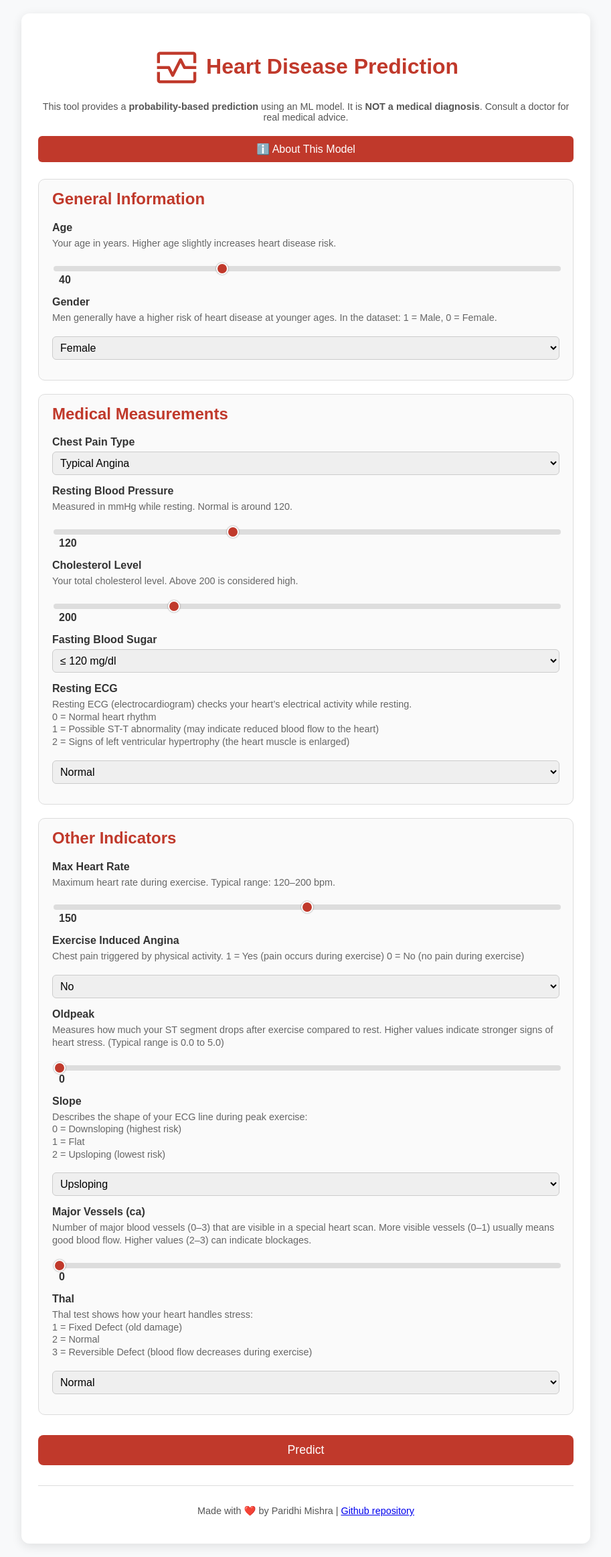
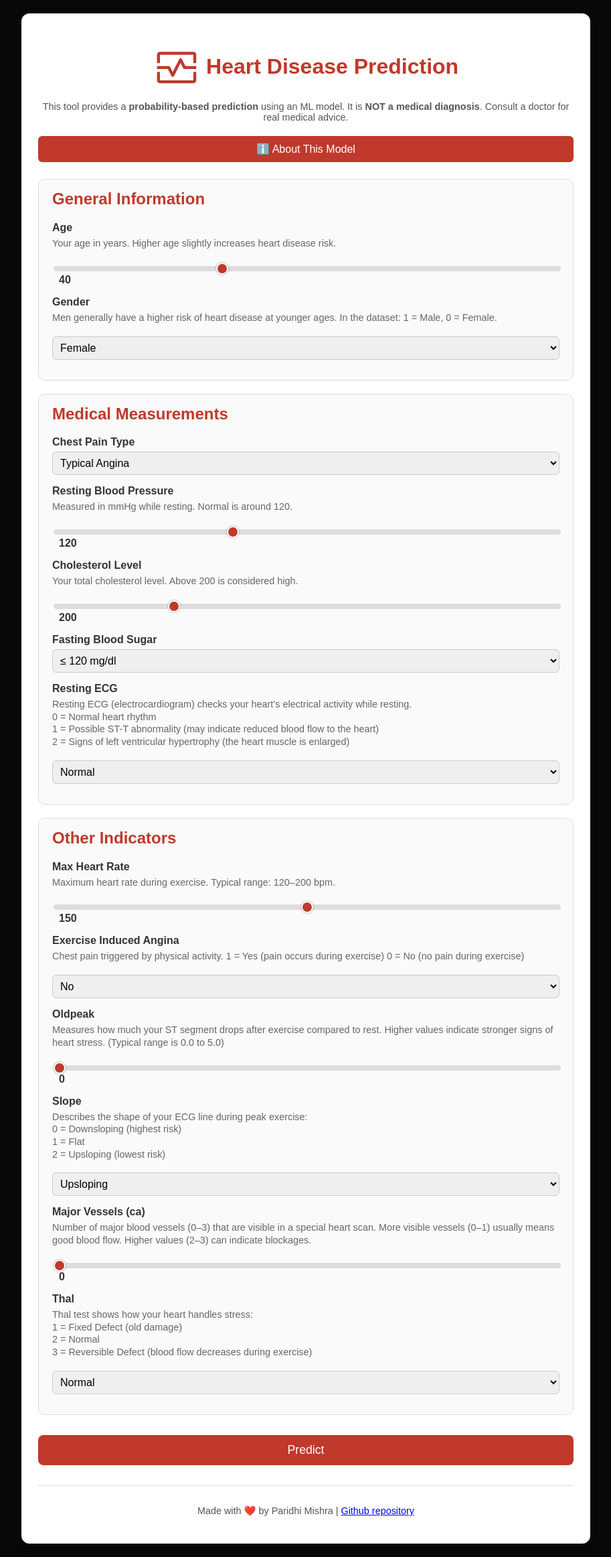
Before and after one commit to ParidhiMis/heart_disease_classification, a FastAPI app: page / in a window 1280 px wide. Shown: the whole page at 67% size, without its empty margins (183-1096 px from the left). Run offline with FastAPI, Linux system fonts and the light colour scheme; parts of the project's set-up code (start-up, migrations or seed data) failed here and were passed over.

Commit message:
Updated background color

```diff
--- a/static/style.css
+++ b/static/style.css
@@ -1,7 +1,7 @@
 
 body {
     font-family: 'Arial', sans-serif;
-    background: #f8f9fa;
+    background: #080809;
     color: #333;
     margin: 0;
     padding: 0;
```
